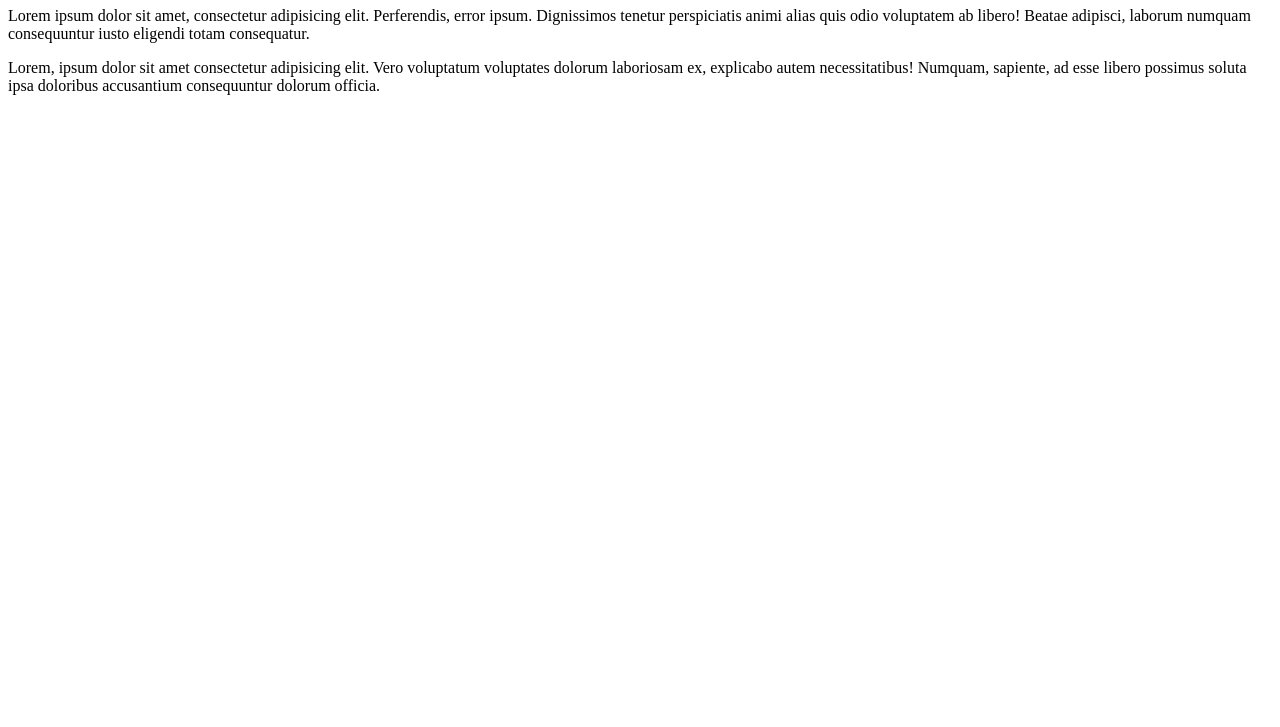
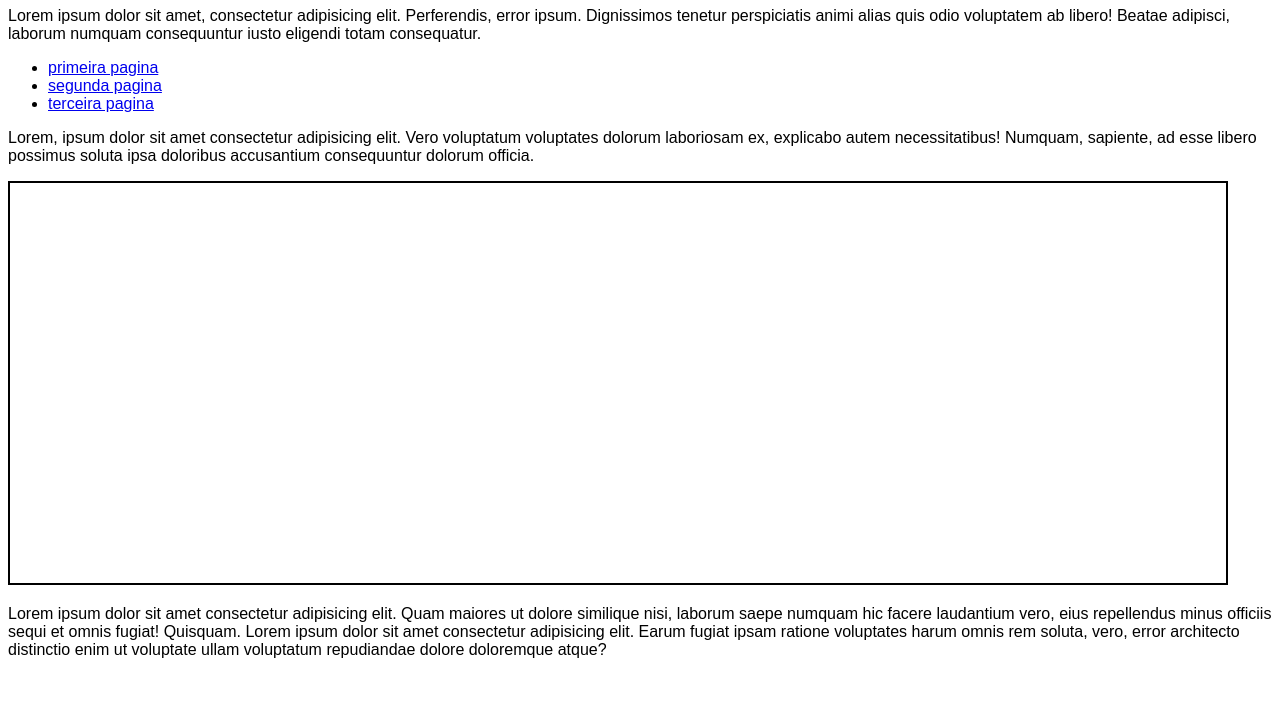
Before and after one commit to kliuverTsk/html5-css3, a plain HTML site: page ejercicios/ejercicio026/iframe003.html in a window 1280 px wide. Shown: the part 73-800 px from the top of the page. Drawn offline with Linux system fonts and the light colour scheme.

Commit message:
atualizaçao do iframe 2

```diff
--- a/ejercicios/ejercicio026/iframe003.html
+++ b/ejercicios/ejercicio026/iframe003.html
@@ -4,10 +4,33 @@
     <meta charset="UTF-8">
     <meta name="viewport" content="width=device-width, initial-scale=1.0">
     <title>uso de iframes</title>
+    <style>
+        body {
+            font-family: Arial, Helvetica, sans-serif;
+        }
+
+        iframe#tela {
+            width: 95vw;
+            height: 400px;
+            border: 2px solid black;
+        }
+    </style>
 </head>
 <body>
     <h1>faça uma escolha</h1>
     <p>Lorem ipsum dolor sit amet, consectetur adipisicing elit. Perferendis, error ipsum. Dignissimos tenetur perspiciatis animi alias quis odio voluptatem ab libero! Beatae adipisci, laborum numquam consequuntur iusto eligendi totam consequatur.</p>
+
+    <ul>
+        <li><a href="paginas extras/pag001.html" target="frame">primeira pagina</a></li>
+        <li><a href="paginas extras/pag002.html" target="frame">segunda pagina</a></li>
+        <li><a href="paginas extras/pag003.html" target="frame">terceira pagina</a></li>
+    </ul>
+
     <p>Lorem, ipsum dolor sit amet consectetur adipisicing elit. Vero voluptatum voluptates dolorum laboriosam ex, explicabo autem necessitatibus! Numquam, sapiente, ad esse libero possimus soluta ipsa doloribus accusantium consequuntur dolorum officia.</p>
+
+    <iframe src="" id="tela" name="frame">
+        <p>infelizmente seu navegador nao e compativel</p>
+    </iframe>
+    <p>Lorem ipsum dolor sit amet consectetur adipisicing elit. Quam maiores ut dolore similique nisi, laborum saepe numquam hic facere laudantium vero, eius repellendus minus officiis sequi et omnis fugiat! Quisquam. Lorem ipsum dolor sit amet consectetur adipisicing elit. Earum fugiat ipsam ratione voluptates harum omnis rem soluta, vero, error architecto distinctio enim ut voluptate ullam voluptatum repudiandae dolore doloremque atque?</p>
 </body>
 </html>
```
Also changed, not shown: ejercicios/ejercicio026/iframe002.html (+2 -2 lines), ejercicios/ejercicio026/paginas extras/pag002.html (added, +21 -0 lines), ejercicios/ejercicio026/paginas extras/pag003.html (added, +21 -0 lines).
